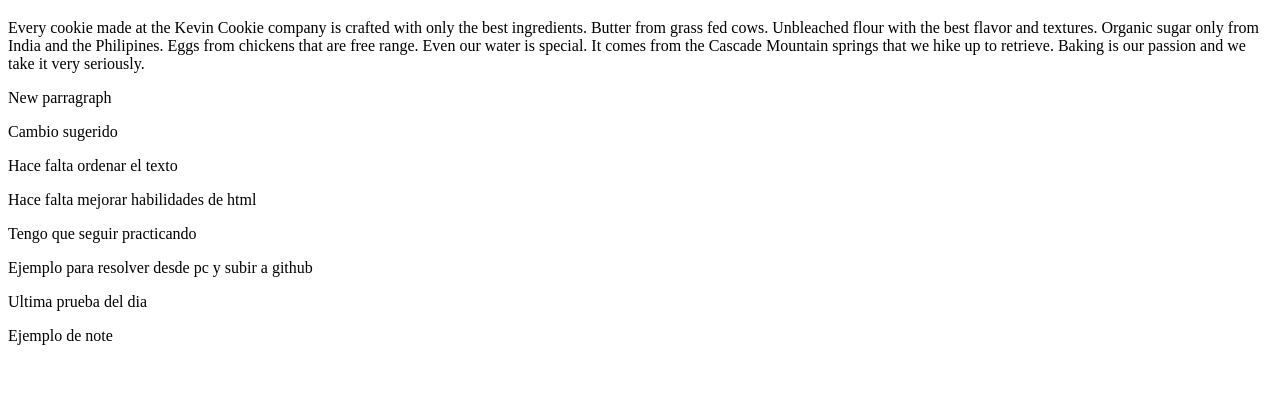
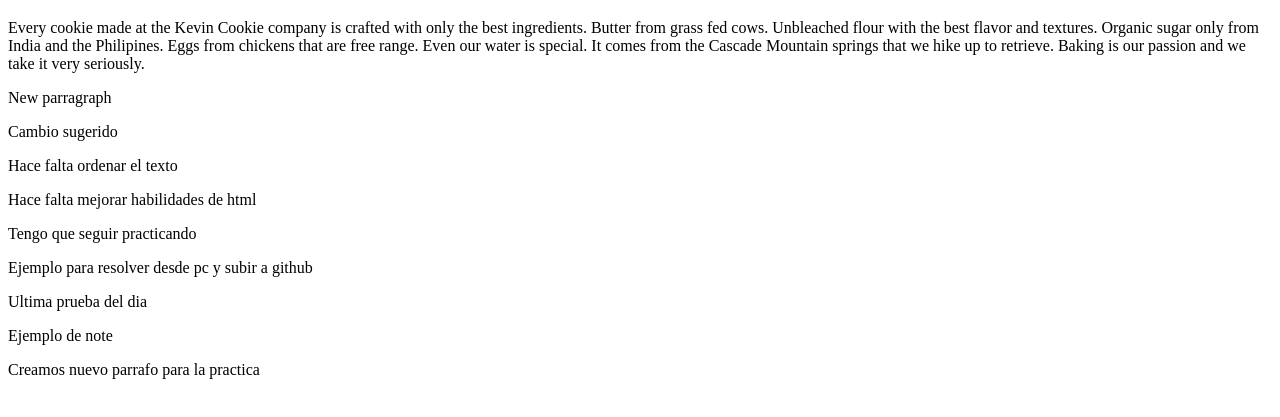
Before and after one commit to sclaveriap2/KCC, a plain HTML site: page index.htm in a window 1280 px wide. Shown: the part 61-478 px from the top of the page. Drawn offline with Linux system fonts and the light colour scheme.

Commit message:
Cambios realizados con exito

```diff
--- a/index.htm
+++ b/index.htm
@@ -18,5 +18,6 @@
      <p>Ejemplo para resolver desde pc y subir a github</p>
      <p>Ultima prueba del dia</p>
      <p>Ejemplo de note</p>
+     <p>Creamos nuevo parrafo para la practica</p>
 </body>
 </html>
```
